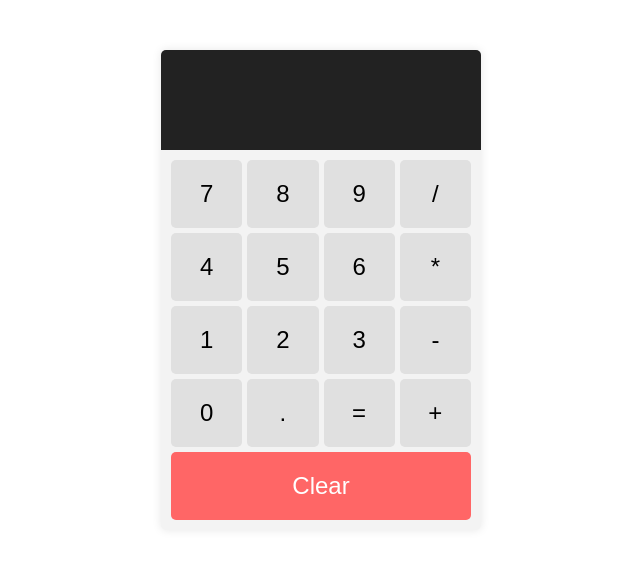
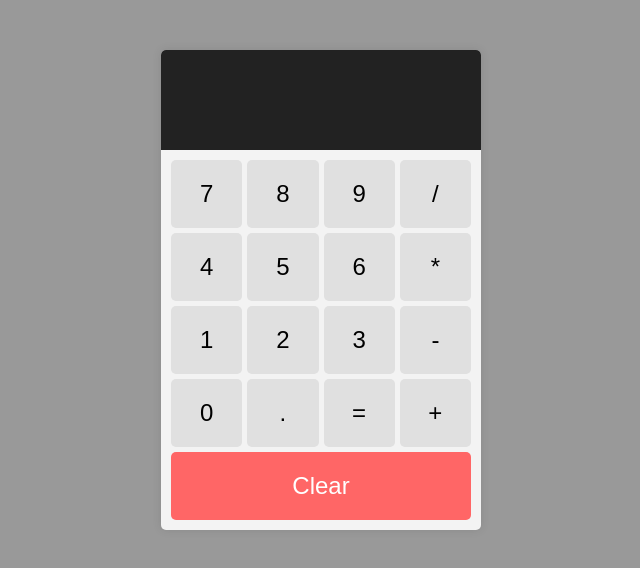
Before and after one commit to jakr-s/calculator, a plain HTML site: page src/index.html in a window 1280 px wide. Shown: the whole page, without its empty margins (319-959 px from the left). Drawn offline with Linux system fonts and the light colour scheme.

Commit message:
💄 style: update body background color

```diff
--- a/src/style.css
+++ b/src/style.css
@@ -1,3 +1,7 @@
+body {
+  background-color: #999;
+}
+
 .calculator {
   width: 320px;
   margin: 50px auto;
```
